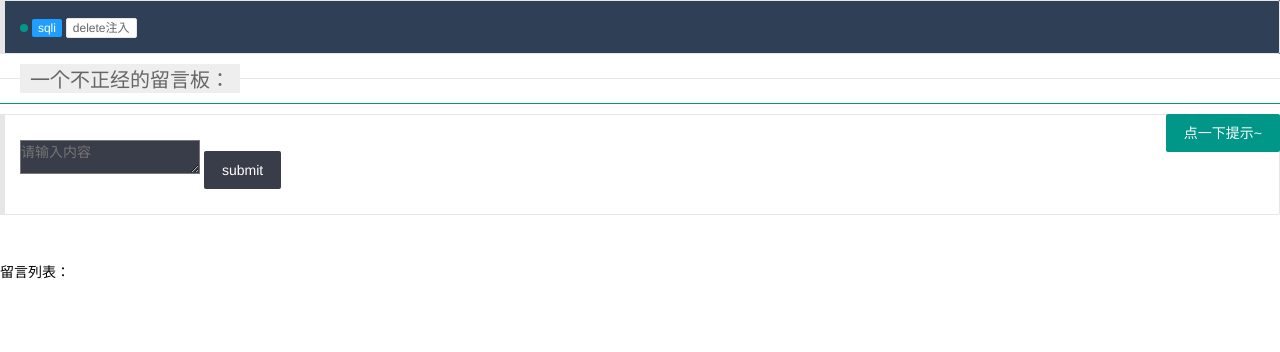
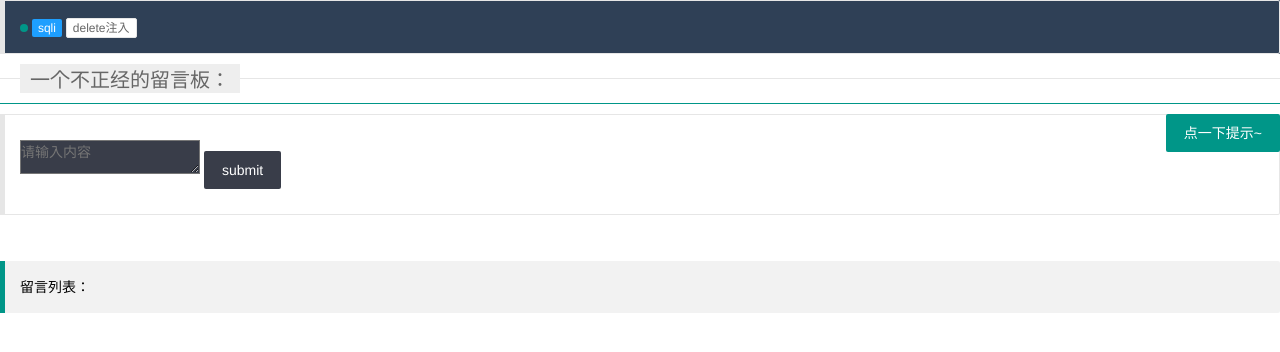
Before and after one commit to zalcat/predator, a PHP site: page /predators/vul/sqli/sqli_del.php in a window 1280 px wide. Shown: the top 352 px of the page. Run offline with PHP 8.4, Linux system fonts and the light colour scheme; data that the repository does not hold is empty.

Commit message:
Update sqli_del.php

```diff
--- a/vul/sqli/sqli_del.php
+++ b/vul/sqli/sqli_del.php
@@ -77,17 +77,19 @@ if(array_key_exists('id', $_GET)){
 
 <!-- 展示留言板内容 -->
     <div id="show_message">
+<blockquote class='layui-elem-quote '>
         <p class="line">留言列表：</p>
-
         <?php
         $query="select * from message";
         $result=execute($link, $query);
         while($data=mysqli_fetch_assoc($result)){
             //输出转义，防XSS
+
             $content=htmlspecialchars($data['content'],ENT_QUOTES);
-            echo "<p class='con'>{$content}</p><a href='sqli_del.php?id={$data['id']}'>删除</a>";
+            echo "<p class='con'>{$content}</p><a href='sqli_del.php?id={$data['id']}'>删除</a></br>";
         }
         ?>
+</blockquote>
     </div>
 </div>
 
```
